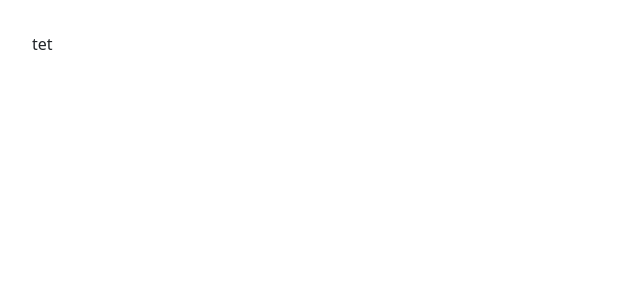
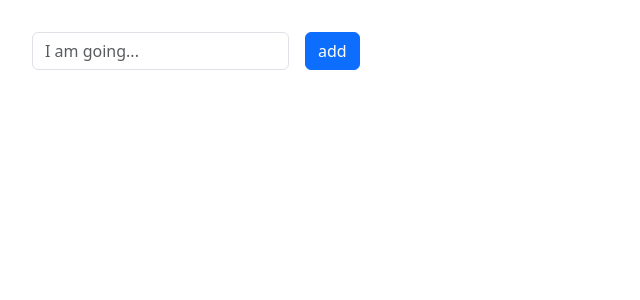
Before and after one commit to serhiisezonchyk/JS_HOMEWORKS, a React (Vite) app: page / in a window 1280 px wide. Shown: the top 300 px of the page, without its empty margins (0-640 px from the left). Built offline with nearby package versions, Linux system fonts and the light colour scheme.

Commit message:
hw88/done

```diff
--- a/package.json
+++ b/package.json
@@ -12,7 +12,8 @@
   "dependencies": {
     "classnames": "^2.5.1",
     "react": "^18.3.1",
-    "react-dom": "^18.3.1"
+    "react-dom": "^18.3.1",
+    "uuid": "^10.0.0"
   },
   "devDependencies": {
     "@types/react": "^18.3.3",
--- a/src/App.jsx
+++ b/src/App.jsx
@@ -1,10 +1,8 @@
-import './App.css'
+import './App.css';
+import TodoBox from './components/TodoBox';
 
 function App() {
-
-  return (
-    <>tet</>
-  )
+  return <TodoBox />;
 }
 
-export default App
+export default App;
--- /dev/null
+++ b/src/components/Item.jsx
@@ -0,0 +1,23 @@
+import React from 'react';
+
+const Item = ({ task, onRemove }) => {
+  return (
+    <div>
+      <div className='row'>
+        <div className='col-auto'>
+          <button
+            type='button'
+            className='btn btn-primary btn-sm'
+            onClick={() => onRemove(task.id)}
+          >
+            -
+          </button>
+        </div>
+        <div className='col'>{task.value}</div>
+      </div>
+      <hr />
+    </div>
+  );
+};
+
+export default Item;
--- /dev/null
+++ b/src/components/TodoBox.jsx
@@ -0,0 +1,57 @@
+import React, { Component } from 'react';
+import Item from './Item';
+import { v4 as uuidv4 } from 'uuid';
+
+export default class TodoBox extends Component {
+  constructor(props) {
+    super(props);
+    this.state = {
+      tasks: [],
+      value: '',
+    };
+  }
+  handleRemove = (id) => {
+    this.setState((prevState) => ({
+      tasks: prevState.tasks.filter((el) => el.id !== id),
+    }));
+  };
+  handleInputChange = (e) => {
+    this.setState({ value: e.target.value });
+  };
+  createTask = (newTask) => {
+    this.setState((prevState) => ({ tasks: [newTask, ...prevState.tasks] }));
+  };
+  handleSubmit = (e) => {
+    e.preventDefault();
+    const newTask = { id: uuidv4(), value: this.state.value };
+    this.createTask(newTask);
+    this.setState({ value: '' });
+  };
+  render() {
+    const { tasks, value } = this.state;
+    return (
+      <div>
+        <div className='mb-3'>
+          <form className='d-flex' onSubmit={this.handleSubmit}>
+            <div className='me-3'>
+              <input
+                type='text'
+                value={value}
+                onChange={this.handleInputChange}
+                required=''
+                className='form-control'
+                placeholder='I am going...'
+              />
+            </div>
+            <button type='submit' className='btn btn-primary'>
+              add
+            </button>
+          </form>
+        </div>
+        {tasks.map((el) => (
+          <Item task={el} key={el.id} onRemove={this.handleRemove} />
+        ))}
+      </div>
+    );
+  }
+}
```
Also changed, not shown: 1 other file (tests, documents, lock files or other folders).
